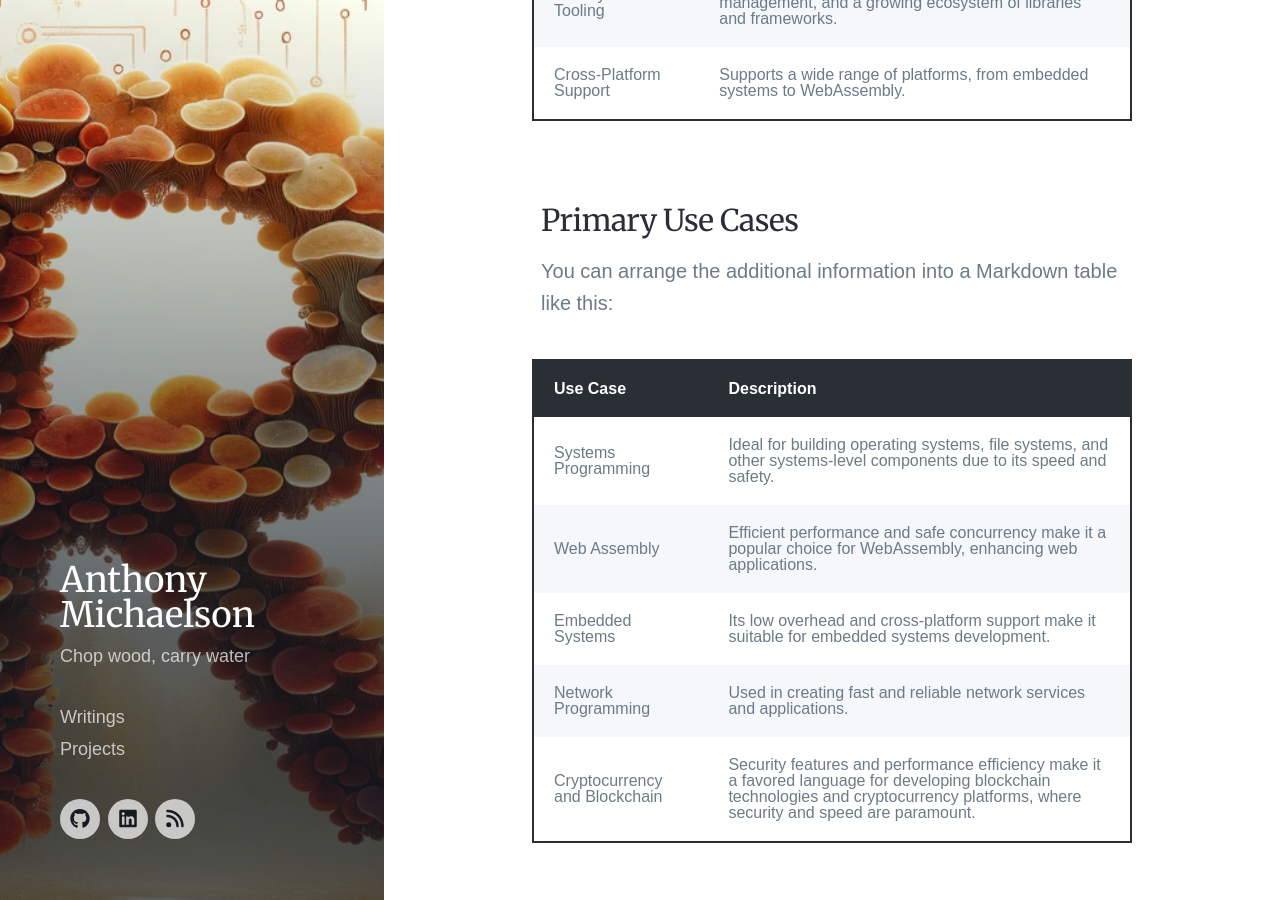
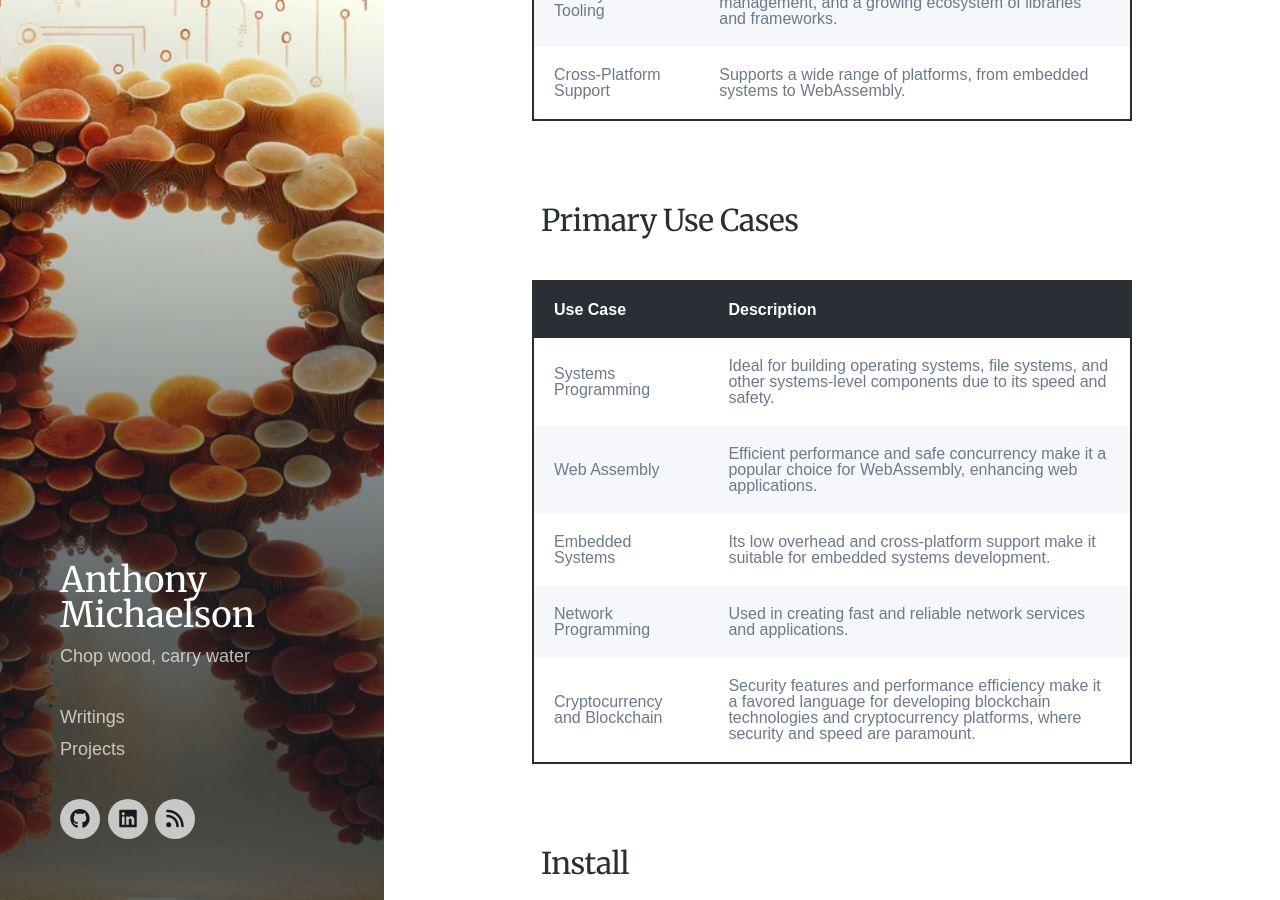
Before and after one commit to tony-michaelson/tony-michaelson.github.io, a Jekyll site: the page built from _posts/2024-01-01-concise-rust.md, in a window 1280 px wide and 900 px high, scrolled down 912 px. Built offline with Jekyll 4.4.1, drawn with Linux system fonts in a browser that asks for light colours; nearby versions of some CDN libraries; some web fonts are replaced.

Commit message:
removed silly gpt-ism

```diff
--- a/_posts/2024-01-01-concise-rust.md
+++ b/_posts/2024-01-01-concise-rust.md
@@ -20,8 +20,6 @@ Rust is a modern, multi-paradigm programming language known for its focus on saf
 | Cross-Platform Support   | Supports a wide range of platforms, from embedded systems to WebAssembly.                                                   |
 
 ### Primary Use Cases
-
-You can arrange the additional information into a Markdown table like this:
 
 | Use Case                      | Description                                                                                                                                                                          |
 | ----------------------------- | ------------------------------------------------------------------------------------------------------------------------------------------------------------------------------------ |
```
